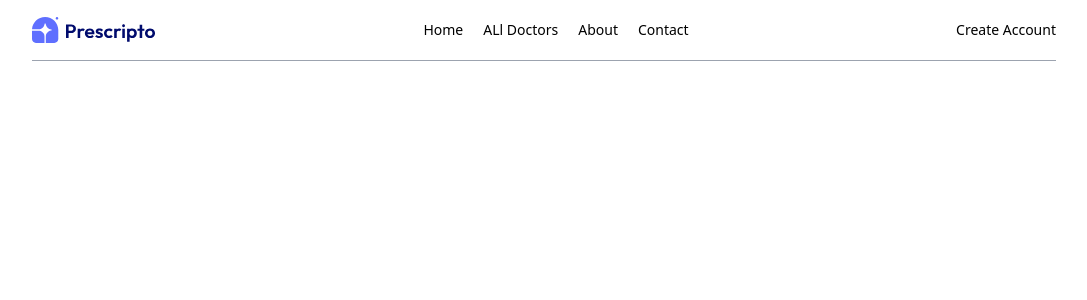
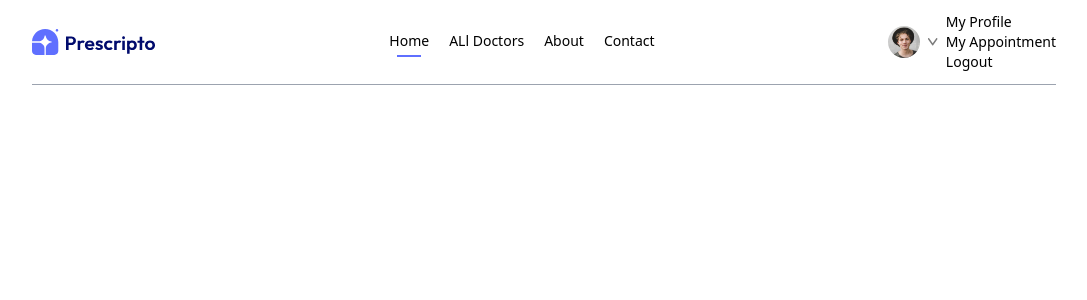
Before and after one commit to Md-SalmanHossen/DoctoreBookingApp, a React (Vite) app in the folder client-side/: page / in a window 1280 px wide. Shown: the top 300 px of the page, without its empty margins (96-1183 px from the left). Built offline with nearby package versions, Linux system fonts and the light colour scheme.

Commit message:
add profile section in navbar

```diff
--- a/client-side/src/components/Navbar.jsx
+++ b/client-side/src/components/Navbar.jsx
@@ -1,11 +1,17 @@
 
 import { assets } from "../assets/assets_frontend/assets";
-import React from "react";
-import { NavLink } from "react-router-dom";
+import React, { useState } from "react";
+import { NavLink, useNavigate } from "react-router-dom";
 
 const Navbar = () => {
+
+  const navigate=useNavigate();
+
+  const [showMenu,setShowMenu]=useState(false);
+  const [token,setToken]=useState(true);
+
   return (
-    <div className="flex items-center justify-between text-sm mb-5 py-4 border-b  border-b-gray-400 ">
+    <div className="flex items-center justify-between text-sm mb-5 py-3 border-b  border-b-gray-400 ">
 
       <img
         className="w-[124px] cursor-pointer"
@@ -37,7 +43,26 @@ const Navbar = () => {
 
       </ul>
 
-      <button>Create Account</button>
+      <div className="flex items-center gap-4">
+        {
+          token
+          ? <div className="flex items-center gap-2 cursor-pointer group relative">
+              <img className="w-8 rounded-full" src={assets.profile_pic} alt="" />
+              <img className="w-2.5" src={assets.dropdown_icon} alt="" />
+              <div>
+                <p>My Profile</p>
+                <p>My Appointment</p>
+                <p>Logout</p>
+              </div>
+          </div>
+          :<button
+            className="bg-primary text-white px-8 py-3 rounded-full font-light md:block"
+            onClick={()=>navigate('/login')}
+          >Create Account</button>
+        }
+
+      </div>
+
     </div>
   );
 };
--- a/client-side/src/index.css
+++ b/client-side/src/index.css
@@ -2,3 +2,7 @@
 @tailwind base;
 @tailwind components;
 @tailwind utilities;
+
+.active hr{
+   @apply block
+}
```
